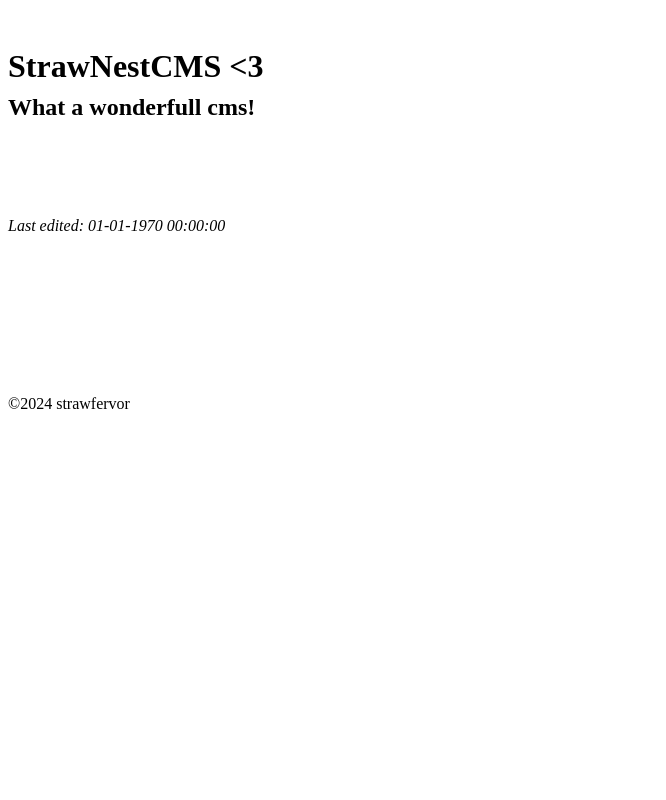
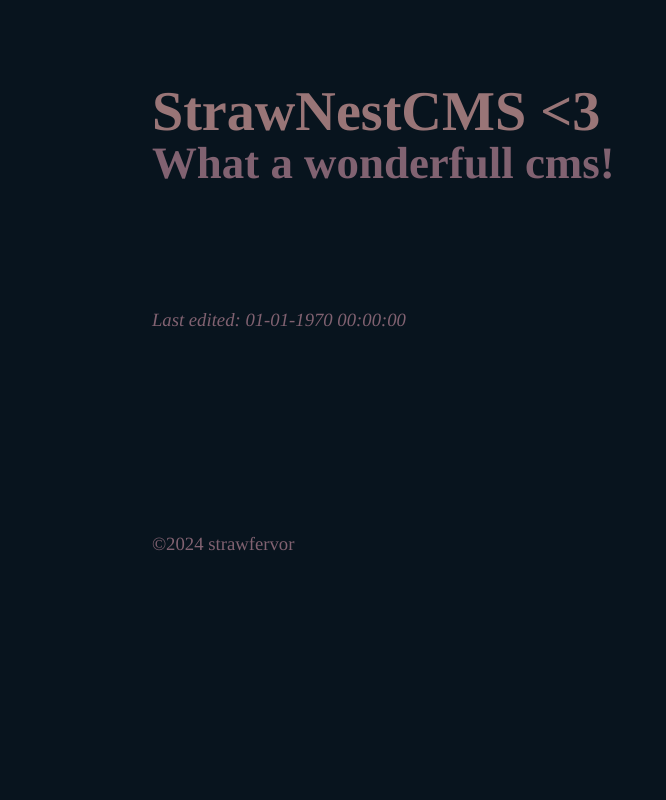
Before and after one commit to strawfervor/StrawNestCMS, a PHP site: page /page.php?entry=1 in a window 1280 px wide. Shown: the whole page, without its empty margins (0-666 px from the left). Run offline with PHP 8.4, Linux system fonts and the light colour scheme.

Commit message:
added some css

```diff
--- /dev/null
+++ b/css/style.css
@@ -0,0 +1,71 @@
+:root {
+  --dark:  #08141e;
+  --bright: #816271;
+  --link: #997577;
+}
+
+* {
+  box-sizing: border-box;
+  margin: 0;
+  padding: 0;
+  text-rendering: geometricPrecision;
+  -webkit-font-smoothing: antialiased;
+  -moz-osx-font-smoothing: grayscale;
+  -webkit-tap-highlight-color: transparent;
+  font-family: var(--font-sans-serif);
+}
+
+html {
+  font-size: calc(16px + ((100vw - 600px) / 250));
+  padding: 0;
+  text-decoration-skip-ink: "auto";
+  line-height: 1.953rem;
+  margin: auto;
+  min-height: 100%;
+  overflow-x: hidden;
+  max-width: 1140px;
+}
+
+body {
+  padding: 0;
+  margin: calc((100vh / 25) * 1.6) calc((100vw / 25) * 1.6);
+  background-color: var(--dark);
+  color: var(--bright);
+  caret-color: var(--bright);
+  word-wrap: break-word;
+}
+
+h1,
+h2,
+h3,
+h4,
+h5,
+h6 {
+  margin-bottom: 1rem;
+  margin-top: 1em;
+  font-weight: bold;
+}
+
+h1 {
+  font-size: 3rem;
+  line-height: 1;
+}
+
+h2 {
+  font-size: 2.4rem;
+  line-height: 1.2;
+}
+
+h3 {
+  font-size: 1.6rem;
+  line-height: 1.2;
+}
+
+a {
+  color: var(--link);
+  text-decoration: none;
+}
+
+p {
+  margin-bottom: 1.6rem;
+}
--- a/index.php
+++ b/index.php
@@ -148,6 +148,7 @@
 <head>
     <meta charset="UTF-8">
     <meta name="viewport" content="width=device-width, initial-scale=1.0">
+    <link rel="stylesheet" href="css/style.css">
     <?php
     //setting title
         echo "<title>{$title}</title>";
--- a/page.php
+++ b/page.php
@@ -73,6 +73,7 @@
 <head>
     <meta charset="UTF-8">
     <meta name="viewport" content="width=device-width, initial-scale=1.0">
+    <link rel="stylesheet" href="css/style.css">
     <?php
     //setting title
         echo "<title>{$title}</title>";
@@ -80,7 +81,7 @@
 </head>
 <body>
 
-    <h1 style="margin-top: 1.5em;"><?php echo $heading1; ?></h1>
+    <h1 style="margin-top: 1.5em;"><?php echo "<a href='index.php'>" . $heading1 . "</a>"; ?></h1>
 
     <h2 style="margin-top: -0.5em;"><?php echo $heading2; ?></h2>
 
```
